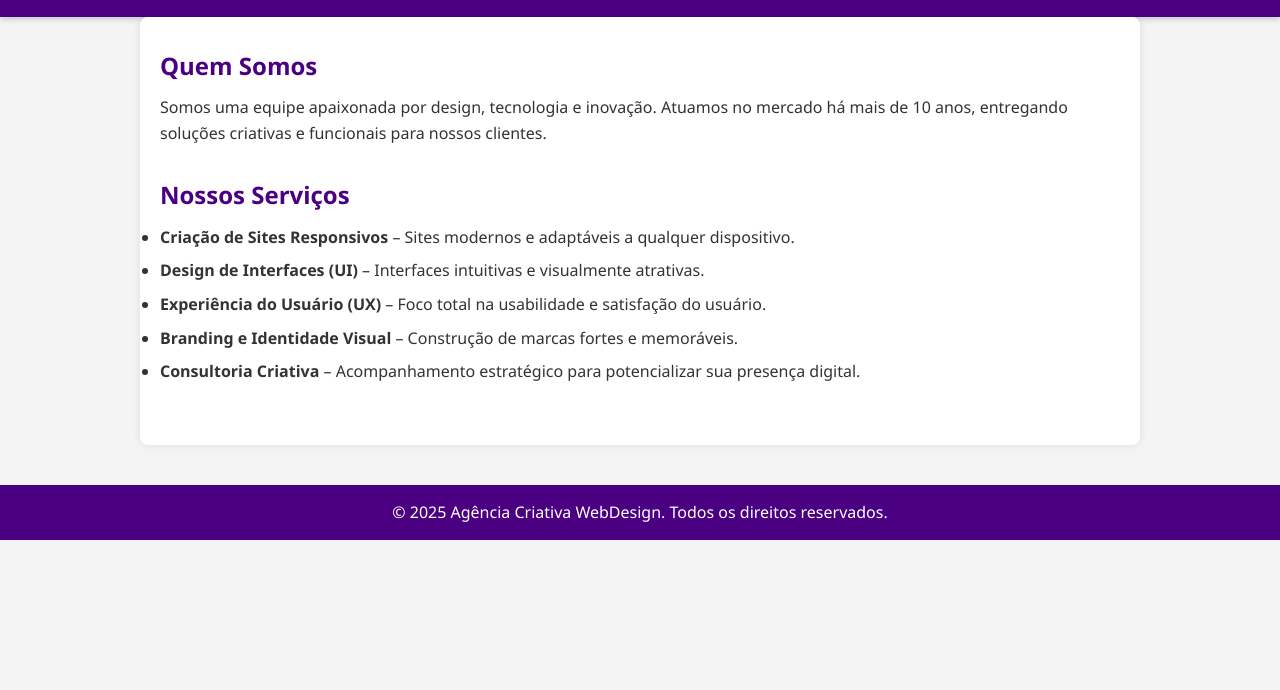
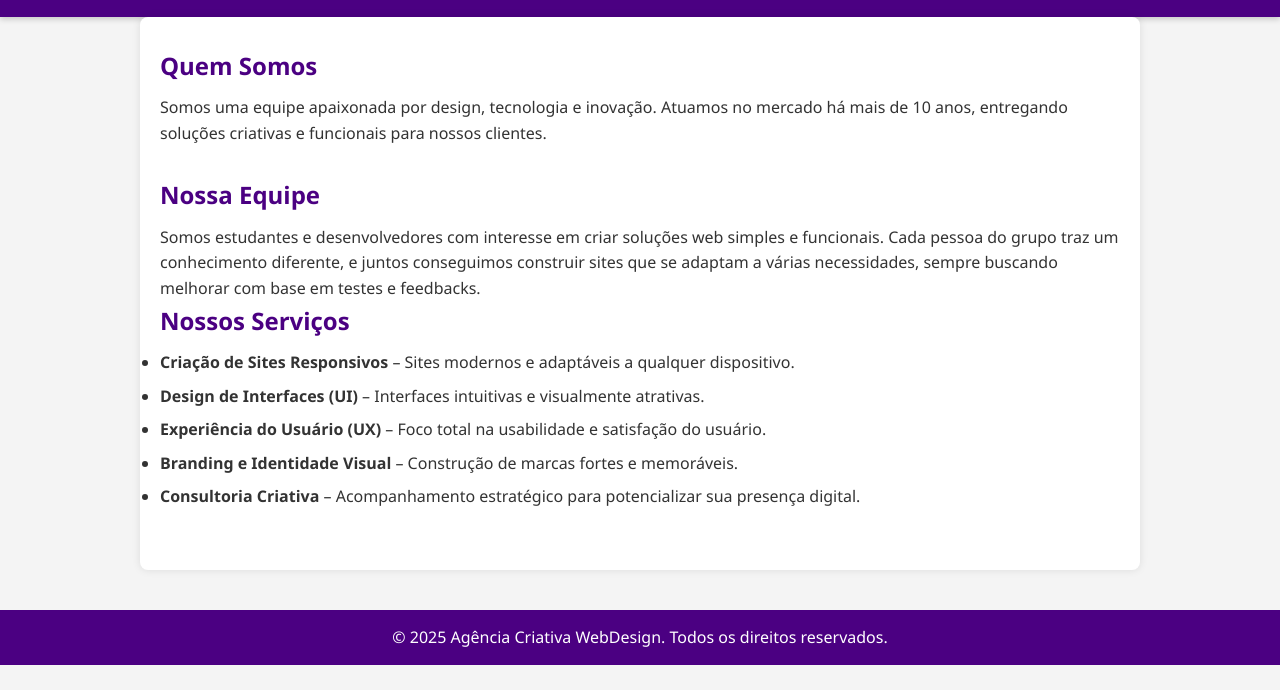
Before and after one commit to Flavia-Paula/Site_Colaborativo_Multipage, a plain HTML site: page sobre.html in a window 1280 px wide. Shown: the part 110-800 px from the top of the page. Drawn offline with Linux system fonts and the light colour scheme.

Commit message:
Update sobre.html

```diff
--- a/sobre.html
+++ b/sobre.html
@@ -22,6 +22,9 @@
       <p>Somos uma equipe apaixonada por design, tecnologia e inovação. Atuamos no mercado há mais de 10 anos, entregando soluções criativas e funcionais para nossos clientes.</p>
     </section>
 
+    <h2>Nossa Equipe</h2>
+    <p>Somos estudantes e desenvolvedores com interesse em criar soluções web simples e funcionais. Cada pessoa do grupo traz um conhecimento diferente, e juntos conseguimos construir sites que se adaptam a várias necessidades, sempre buscando melhorar com base em testes e feedbacks.</p>
+    </section>
     <!--Seção de Serviços-->
     <section id="servicos">
       <h2>Nossos Serviços</h2>
```
